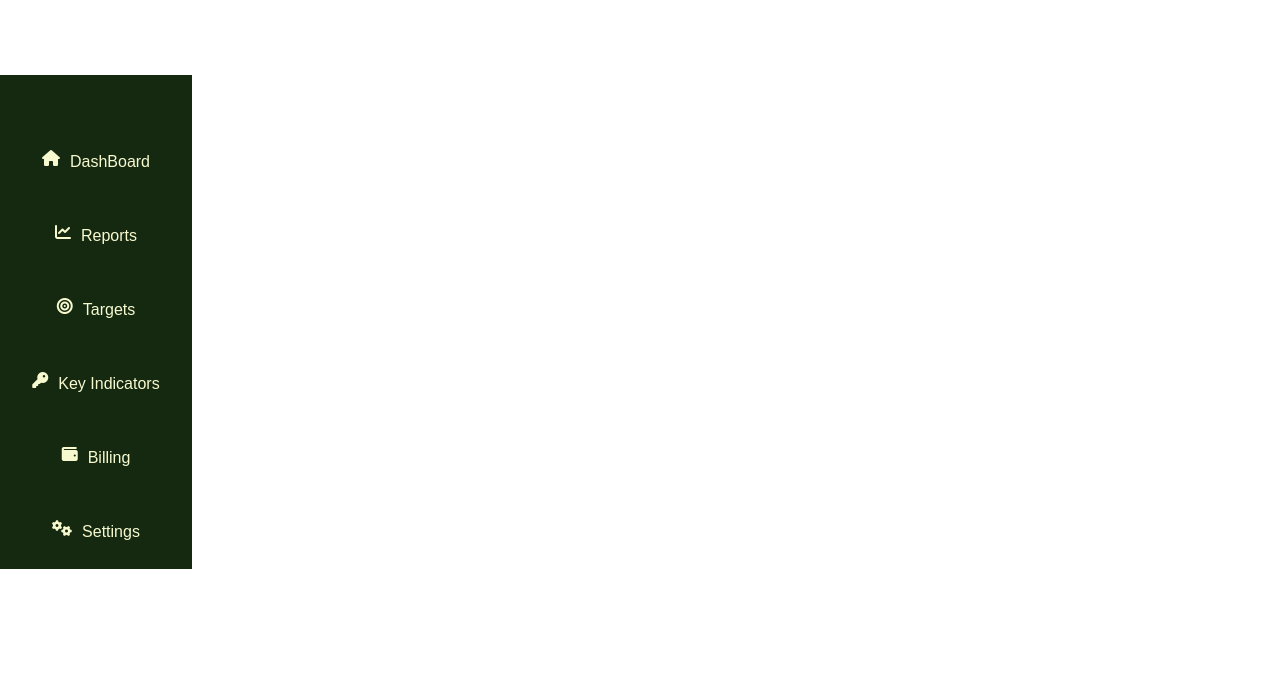
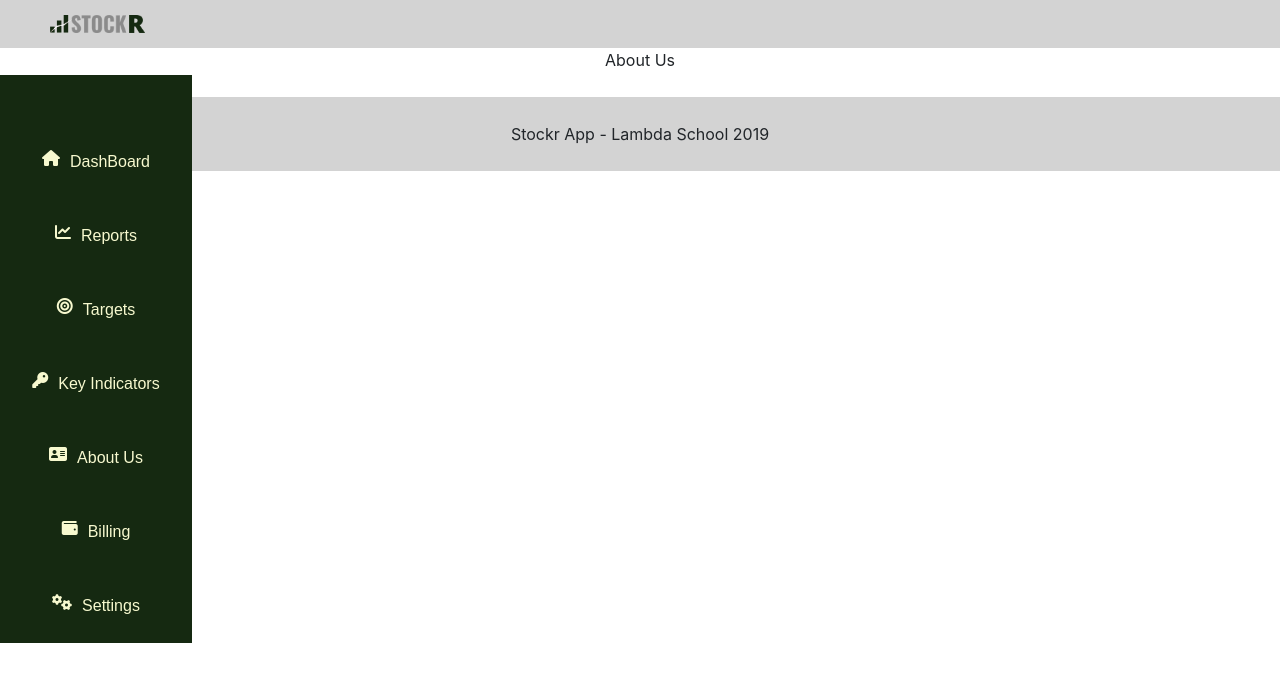
Before and after one commit to stockr-app/frontendtest, a React (Create React App) app in the folder app/: page /app/aboutus in a window 1280 px wide. Shown: the top 682 px of the page. Built offline with nearby package versions, Linux system fonts and the light colour scheme.

Commit message:
Added about us component and link to nav bar

```diff
--- a/app/src/App.js
+++ b/app/src/App.js
@@ -1,17 +1,18 @@
-import React from 'react';
+import React from "react";
 import { BrowserRouter as Router, Route, Link } from "react-router-dom";
-import './App.css';
+import "./App.css";
 
 //components
-import Splash from './components/Splash/Splash';
-import Landing from './components/Landing/Landing';
-import Dashboard from './components/Dashboard/Dashboard';
-import KeyIndicators from './components/KeyIndicators/KeyIndicators';
-import Targets from './components/Targets/Targets';
-import Billing from './components/Billing/Billing';
-import AccountSettings from './components/AccountSettings/AccountSettings';
-import Reports from './components/Reports/Reports';
-import NavBar from './components/NavBar/NavBar.js';
+import Splash from "./components/Splash/Splash";
+import Landing from "./components/Landing/Landing";
+import Dashboard from "./components/Dashboard/Dashboard";
+import KeyIndicators from "./components/KeyIndicators/KeyIndicators";
+import Targets from "./components/Targets/Targets";
+import Billing from "./components/Billing/Billing";
+import AccountSettings from "./components/AccountSettings/AccountSettings";
+import Reports from "./components/Reports/Reports";
+import NavBar from "./components/NavBar/NavBar.js";
+import AboutUs from "./components/AboutUs/AboutUs.js";
 
 function App() {
   return (
@@ -27,6 +28,7 @@ function App() {
           <Route path="/app/keyindicators" exact component={KeyIndicators} />
           <Route path="/app/billing" exact component={Billing} />
           <Route path="/app/settings" exact component={AccountSettings} />
+          <Route path="/app/aboutus" exact component={AboutUs} />
         </div>
       </Router>
     </div>
--- /dev/null
+++ b/app/src/components/AboutUs/AboutUs.js
@@ -0,0 +1,17 @@
+import React, { Component } from "react";
+import Header from "../Header/Header";
+import Footer from "../Footer/Footer";
+
+class AboutUs extends Component {
+  render() {
+    return (
+      <div>
+        <Header />
+        <div>About Us</div>
+        <Footer />
+      </div>
+    );
+  }
+}
+
+export default AboutUs;
--- a/app/src/components/NavBar/NavBar.js
+++ b/app/src/components/NavBar/NavBar.js
@@ -1,31 +1,35 @@
 import React from "react";
 import { Link } from "react-router-dom";
-import './NavBar.css'
+import "./NavBar.css";
 
 const NavBar = props => {
   return (
     <nav>
-      <div className = 'NavLinks'>
+      <div className="NavLinks">
         <i className="fas fa-home" />
         <Link to={"/app/home"}>DashBoard</Link>
       </div>
-      <div className = 'NavLinks'>
+      <div className="NavLinks">
         <i class="fas fa-chart-line" />
         <Link to={"/app/reports"}>Reports</Link>
       </div>
-      <div className = 'NavLinks'>
+      <div className="NavLinks">
         <i class="fas fa-bullseye" />
         <Link to={"/app/targets"}>Targets</Link>
       </div>
-      <div className = 'NavLinks'>
+      <div className="NavLinks">
         <i class="fas fa-key" />
         <Link to={"/app/keyindicators"}>Key Indicators</Link>
       </div>
-      <div className = 'NavLinks'>
+      <div className="NavLinks">
+        <i class="fas fa-address-card" />
+        <Link to={"/app/aboutus"}>About Us</Link>
+      </div>
+      <div className="NavLinks">
         <i class="fas fa-wallet" />
         <Link to={"/app/billing"}>Billing</Link>
       </div>
-      <div className = 'NavLinks'>
+      <div className="NavLinks">
         <i class="fas fa-cogs" />
         <Link to={"/app/settings"}>Settings</Link>
       </div>
```
Also changed, not shown: app/src/components/AboutUs/AboutUs.css (added), 1 other file (tests, documents, lock files or other folders). Lines whose indentation alone changed are shown as unchanged.
